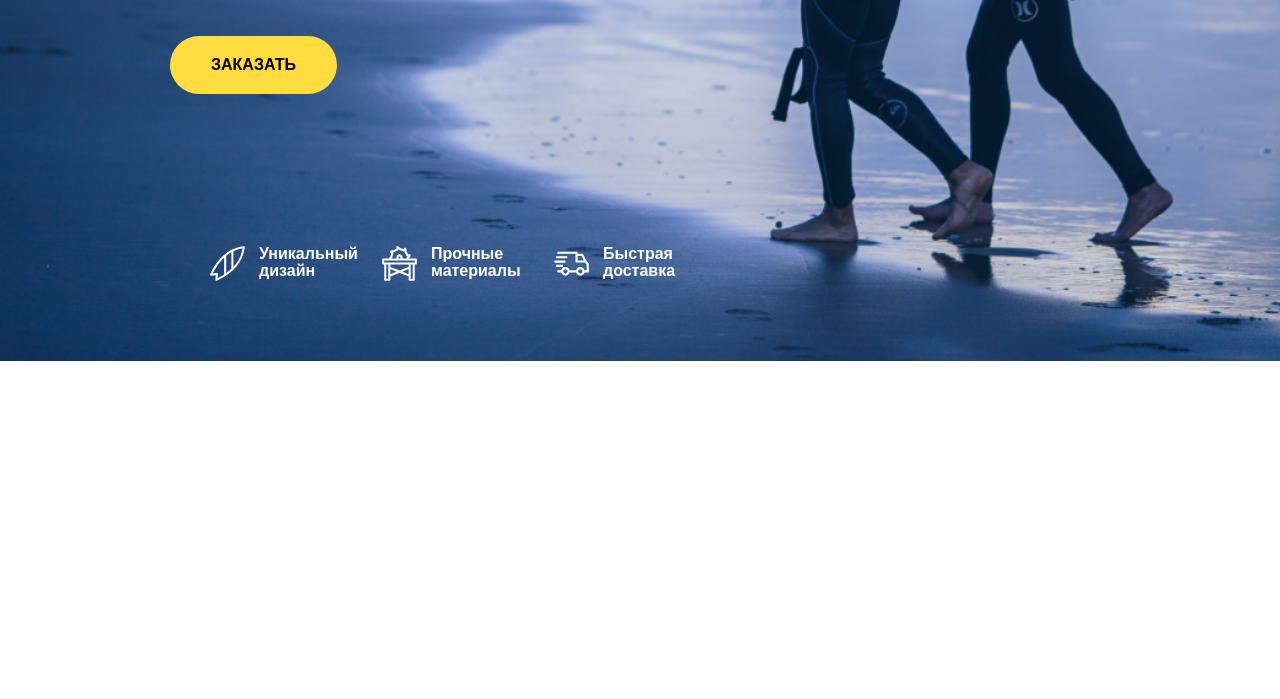
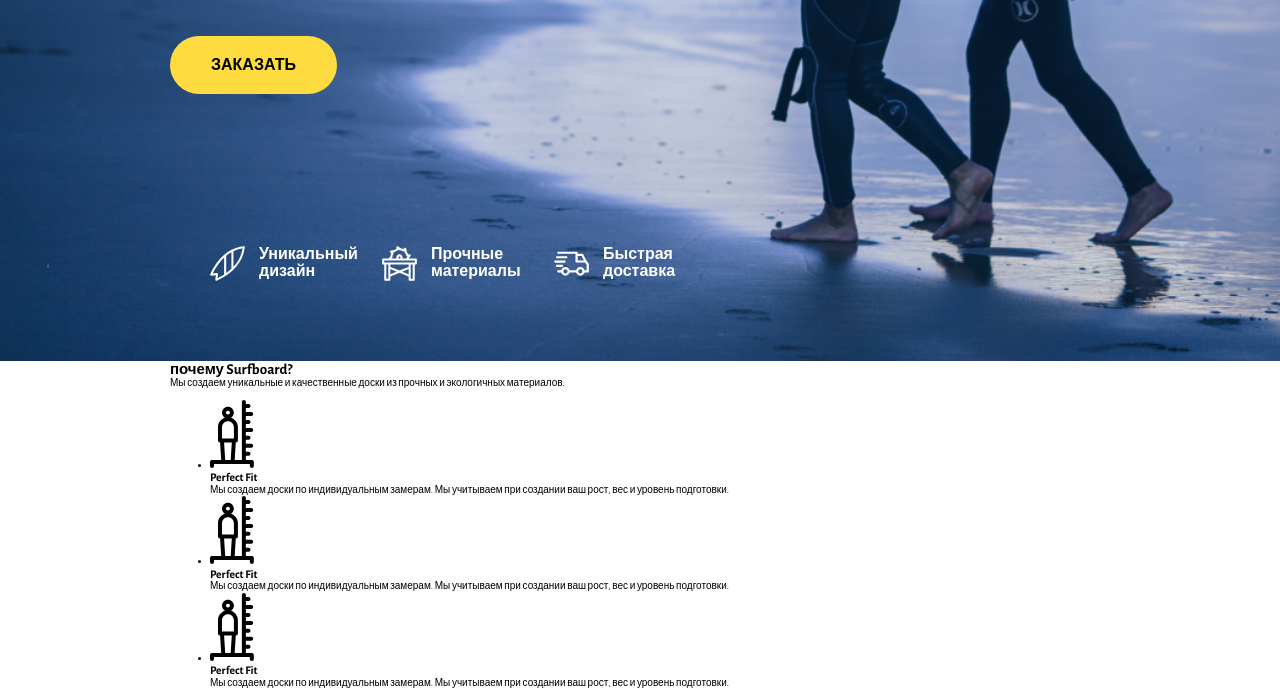
Before and after one commit to pruffit/Surfboard, a plain HTML site: page index.html in a window 1280 px wide. Shown: the part 439-1138 px from the top of the page. Before the commit the page ends 800 px from the top, so only its background shows below. Drawn offline with nearby package versions, Linux system fonts and the light colour scheme.

Commit message:
save commit

```diff
--- a/index.html
+++ b/index.html
@@ -80,6 +80,65 @@
                     </div>
                 </div>
             </section>
+            <section class="section">
+                <div class="container">
+                    <div class="headline">
+                        <h2 class="section__title headline__title">
+                            почему Surfboard?
+                        </h2>
+                        <div class="headline__subtitle">
+                            Мы создаем уникальные и качественные доски из прочных и экологичных материалов.
+                        </div>
+                    </div>
+                    <ul class="benefits">
+                        <li class="benefits__item benefit">
+                            <div class="benefit__image">
+                                <img src="assets/images/why/1.svg" alt="">
+                            </div>
+                            <div class="benefit__text">
+                                <h3 class="benefit__title">
+                                    Perfect Fit
+                                </h3>
+                                <div class="benefit__desk">
+                                    <p>
+                                        Мы создаем доски по индивидуальным замерам. Мы учитываем при создании ваш рост, вес и уровень подготовки.
+                                    </p>
+                                </div>
+                            </div>
+                        </li>
+                        <li class="benefits__item benefit">
+                            <div class="benefit__image">
+                                <img src="assets/images/why/1.svg" alt="">
+                            </div>
+                            <div class="benefit__text">
+                                <h3 class="benefit__title">
+                                    Perfect Fit
+                                </h3>
+                                <div class="benefit__desk">
+                                    <p>
+                                        Мы создаем доски по индивидуальным замерам. Мы учитываем при создании ваш рост, вес и уровень подготовки.
+                                    </p>
+                                </div>
+                            </div>
+                        </li>
+                        <li class="benefits__item benefit">
+                            <div class="benefit__image">
+                                <img src="assets/images/why/1.svg" alt="">
+                            </div>
+                            <div class="benefit__text">
+                                <h3 class="benefit__title">
+                                    Perfect Fit
+                                </h3>
+                                <div class="benefit__desk">
+                                    <p>
+                                        Мы создаем доски по индивидуальным замерам. Мы учитываем при создании ваш рост, вес и уровень подготовки.
+                                    </p>
+                                </div>
+                            </div>
+                        </li>
+                    </ul>
+                </div>
+            </section>
         </div>
     </div>
 </body>
```
Also changed, not shown: assets/images/why/1.svg (added), assets/images/why/2.svg (added), assets/images/why/3.svg (added).
